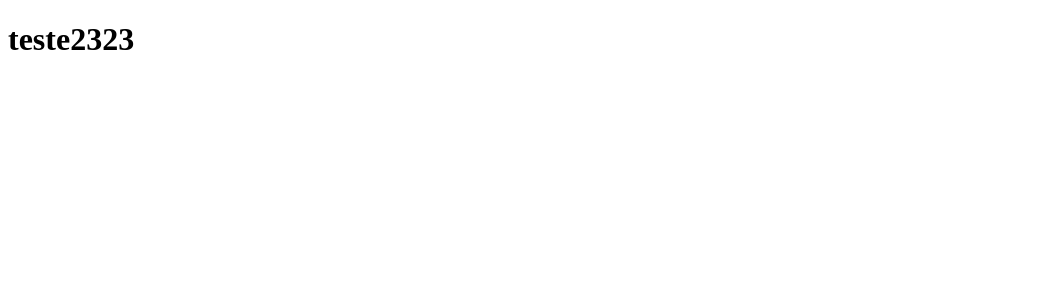
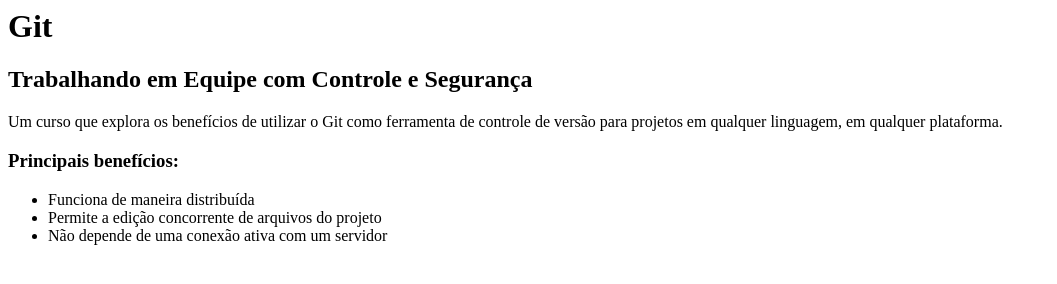
Before and after one commit to igor-marcal/curso-git, a plain HTML site: page index.html in a window 1280 px wide. Shown: the whole page, without its empty margins (0-1057 px from the left). Drawn offline with Linux system fonts and the light colour scheme.

Commit message:
arquivo curso

```diff
--- a/index.html
+++ b/index.html
@@ -1,9 +1,17 @@
-<!DOCTYPE html>
 <html>
-<head>
-	<title>teste</title>
-</head>
-<body>
-	<h1>teste2323</h1>
-</body>
+    <head>
+    </head>
+    <body>
+        <h1>Git</h1>
+        <h2>Trabalhando em Equipe com Controle e Segurança</h2>
+
+        <p>Um curso que explora os benefícios de utilizar o Git como ferramenta de controle de versão para projetos em qualquer linguagem, em qualquer plataforma.</p>
+
+        <h3>Principais benefícios:</h3>
+        <ul>
+            <li>Funciona de maneira distribuída</li>
+            <li>Permite a edição concorrente de arquivos do projeto</li>
+            <li>Não depende de uma conexão ativa com um servidor</li>
+        </ul>
+    </body>
 </html>
```
